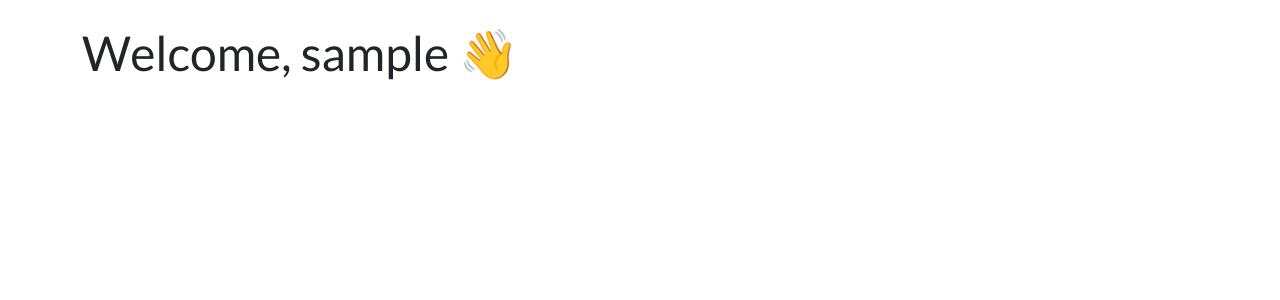
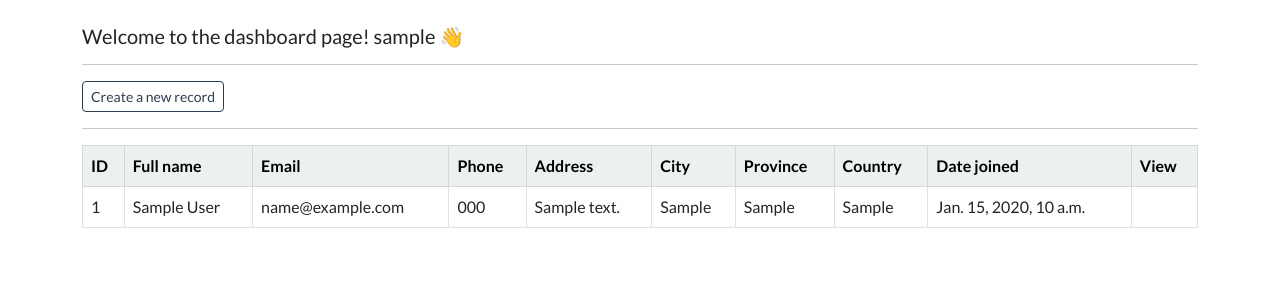
Before and after one commit to common1/cwd_crm, a Django app: page /dashboard in a window 1280 px wide. Shown: the part 72-372 px from the top of the page. Run offline with Django 5.2, Linux system fonts and the light colour scheme; a user stored in the database is signed in; tables that the repository leaves empty hold one stand-in row (values such as "Sample post").

Commit message:
07 CRUD - Read - Part 3

```diff
--- a/webapp/templates/webapp/dashboard.html
+++ b/webapp/templates/webapp/dashboard.html
@@ -1,5 +1,44 @@
 {% extends "webapp/base.html"%}
 
 {% block content %}
-    <h1>Welcome, {{ user }} 👋</h1>
+    <h5>Welcome to the dashboard page! {{ user }} 👋</h5>
+    <hr>
+    <a class="btn btn-outline-primary btn-sm" href="{% url 'dashboard' %}">
+        Create a new record
+    </a>
+    <hr>
+    <table class="table table-hover table-bordered">
+        <thead class="table-light">
+            <tr>
+                <th scope="col"> ID </th>
+                <th scope="col"> Full name </th>
+                <th scope="col"> Email </th>
+                <th scope="col"> Phone </th>
+                <th scope="col"> Address </th>
+                <th scope="col"> City </th>
+                <th scope="col"> Province </th>
+                <th scope="col"> Country </th>
+                <th scope="col"> Date joined </th>
+                <th scope="col"> View </th>
+            </tr>
+        </thead>
+        <tbody>
+            {% if records %}
+            {%for record in records %}
+            <tr>
+                <td> {{ record.id }} </td>
+                <td> {{ record.first_name }} {{ record.last_name }} </td>
+                <td> {{ record.email }} </td>
+                <td> {{ record.phone }} </td>
+                <td> {{ record.address }} </td>
+                <td> {{ record.city }} </td>
+                <td> {{ record.province }} </td>
+                <td> {{ record.country }} </td>
+                <td> {{ record.creation_date }} </td>
+                <td>  </td>
+            </tr>
+            {% endfor %}
+            {% endif %}
+        </tbody>
+    </table>
 {% endblock %}
--- a/webapp/views.py
+++ b/webapp/views.py
@@ -57,8 +57,9 @@ def my_login(request):
 def dashboard(request):
 
     my_records = Record.objects.all()
+    context = {'records': my_records}
 
-    return render(request, 'webapp/dashboard.html')
+    return render(request, 'webapp/dashboard.html', context=context)
 
 # - User logout
 
```
Also changed, not shown: README.md.
